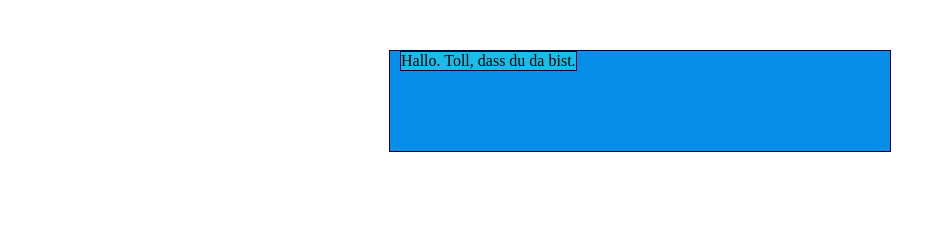
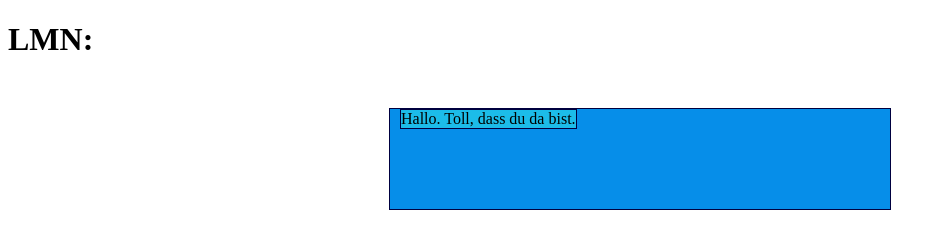
Before and after one commit to ztiromoritz/lmn, a plain HTML site: page index.html in a window 1280 px wide. Shown: the whole page, without its empty margins (0-946 px from the left). Drawn offline with nearby package versions, Linux system fonts and the light colour scheme.

Commit message:
index.html and sync test

```diff
--- a/index.html
+++ b/index.html
@@ -89,12 +89,9 @@
     </style>
 </head>
 <body>
-
-<div class="content">
-
-
-
-</div>
+	<h1>LMN:</h2>
+	<div class="content">
+	</div>
 
 
 
```
